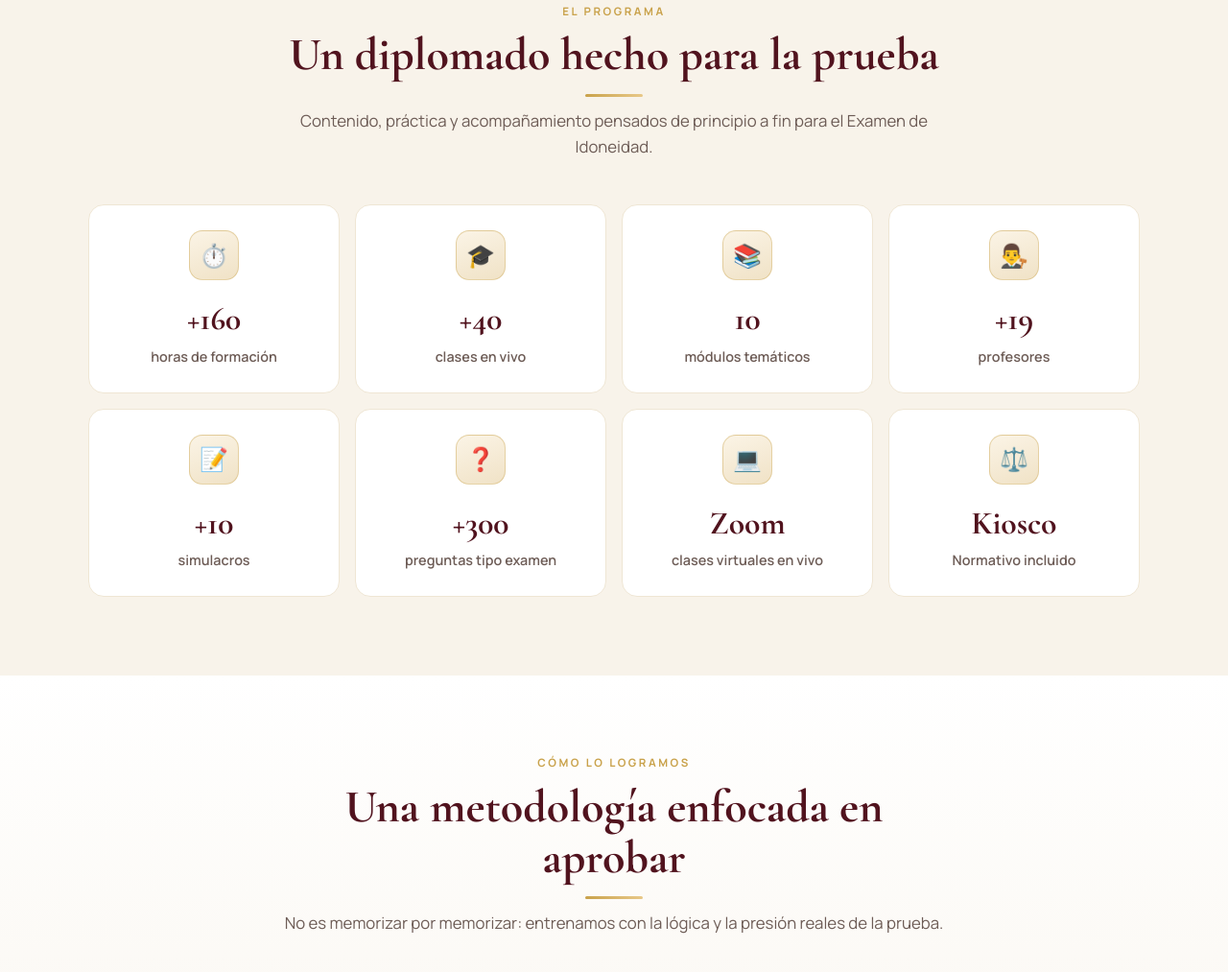
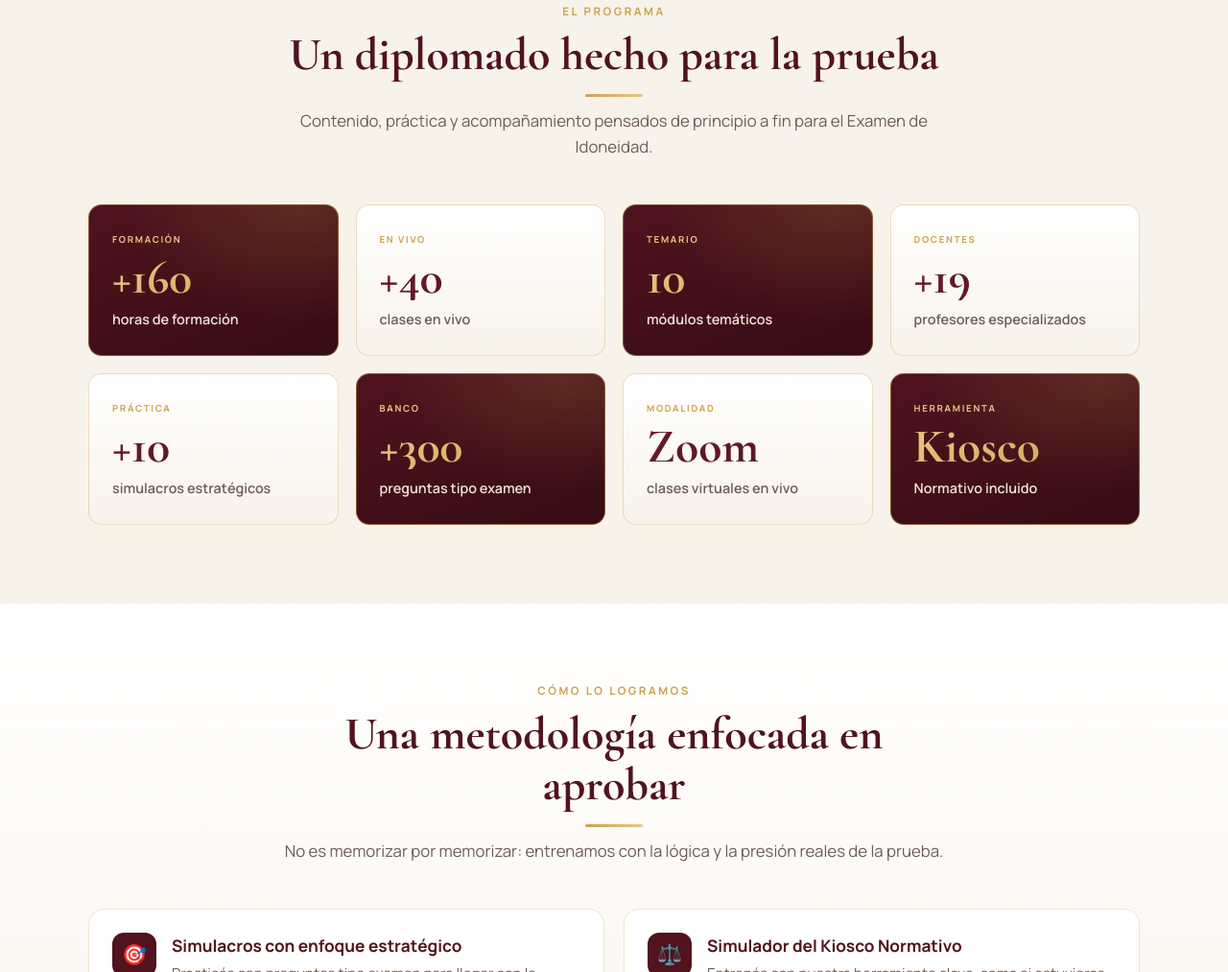
Before and after one commit to Ahgarzon/littigio, a plain HTML site: page index.html in a window 1280 px wide. Shown: the part 1273-2286 px from the top of the page at 96% size. Drawn offline with nearby package versions, Linux system fonts and the light colour scheme.

Commit message:
Littigio: rediseño sección 'El programa' — tarjetas editoriales vino/dorado en damero, fuera emojis

```diff
--- a/index.html
+++ b/index.html
@@ -88,12 +88,18 @@ section{padding:82px 0}
 .rule{width:60px;height:3px;background:linear-gradient(90deg,var(--gold),var(--gold-lt));margin:14px auto 0;border-radius:2px}
 
 /* Diplomado features */
-.feat-grid{display:grid;grid-template-columns:repeat(4,1fr);gap:16px}
-.feat{background:#fff;border:1px solid var(--cream2);border-radius:16px;padding:26px 20px;text-align:center;transition:.25s}
-.feat:hover{transform:translateY(-4px);box-shadow:0 16px 34px rgba(81,19,30,.1);border-color:rgba(201,162,75,.5)}
-.feat .ic{width:52px;height:52px;margin:0 auto 14px;border-radius:14px;display:flex;align-items:center;justify-content:center;background:linear-gradient(160deg,#fbf4e6,#f0e2c6);font-size:1.5rem;border:1px solid rgba(201,162,75,.4)}
-.feat .n{font-family:'Cormorant Garamond';font-size:2.1rem;font-weight:700;color:var(--wine)}
-.feat .l{font-size:.9rem;color:var(--muted);font-weight:600}
+.feat-grid{display:grid;grid-template-columns:repeat(4,1fr);gap:18px}
+.feat{position:relative;background:linear-gradient(180deg,#fff,var(--cream));border:1px solid rgba(201,162,75,.34);border-radius:14px;padding:28px 24px 26px;text-align:left;overflow:hidden;transition:.28s cubic-bezier(.2,.7,.3,1)}
+.feat:before{content:"";position:absolute;top:0;left:0;width:100%;height:3px;background:linear-gradient(90deg,var(--gold),var(--gold-lt));transform:scaleX(0);transform-origin:left;transition:.4s}
+.feat:hover{transform:translateY(-6px);box-shadow:0 22px 44px rgba(81,19,30,.15);border-color:var(--gold)}
+.feat:hover:before{transform:scaleX(1)}
+.feat .tag{display:block;font-family:'Manrope';font-weight:700;letter-spacing:.18em;text-transform:uppercase;font-size:.6rem;color:var(--gold);margin-bottom:10px}
+.feat .n{font-family:'Cormorant Garamond';font-size:3.1rem;font-weight:700;line-height:.92;background:linear-gradient(155deg,var(--wine3),var(--wine));-webkit-background-clip:text;background-clip:text;-webkit-text-fill-color:transparent}
+.feat .l{font-size:.9rem;color:var(--muted);font-weight:600;margin-top:8px}
+.feat.dark{background:radial-gradient(300px 200px at 85% 0,rgba(201,162,75,.18),transparent 60%),linear-gradient(158deg,var(--wine),var(--wine2));border-color:rgba(201,162,75,.5)}
+.feat.dark .n{background:linear-gradient(155deg,var(--gold-lt),var(--gold));-webkit-background-clip:text;background-clip:text;-webkit-text-fill-color:transparent}
+.feat.dark .l{color:var(--cream2)}
+.feat.dark .tag{color:var(--gold-lt)}
 
 /* Metodologia */
 .meto{background:linear-gradient(180deg,#fff,var(--cream))}
@@ -279,14 +285,14 @@ footer{background:var(--wine2);color:#d8cabb;padding:52px 0 30px;border-top:1px
       <p>Contenido, práctica y acompañamiento pensados de principio a fin para el Examen de Idoneidad.</p>
     </div>
     <div class="feat-grid">
-      <div class="feat"><div class="ic">⏱️</div><div class="n">+160</div><div class="l">horas de formación</div></div>
-      <div class="feat"><div class="ic">🎓</div><div class="n">+40</div><div class="l">clases en vivo</div></div>
-      <div class="feat"><div class="ic">📚</div><div class="n">10</div><div class="l">módulos temáticos</div></div>
-      <div class="feat"><div class="ic">👨‍⚖️</div><div class="n">+19</div><div class="l">profesores</div></div>
-      <div class="feat"><div class="ic">📝</div><div class="n">+10</div><div class="l">simulacros</div></div>
-      <div class="feat"><div class="ic">❓</div><div class="n">+300</div><div class="l">preguntas tipo examen</div></div>
-      <div class="feat"><div class="ic">💻</div><div class="n">Zoom</div><div class="l">clases virtuales en vivo</div></div>
-      <div class="feat"><div class="ic">⚖️</div><div class="n">Kiosco</div><div class="l">Normativo incluido</div></div>
+      <div class="feat dark"><span class="tag">Formación</span><div class="n">+160</div><div class="l">horas de formación</div></div>
+      <div class="feat"><span class="tag">En vivo</span><div class="n">+40</div><div class="l">clases en vivo</div></div>
+      <div class="feat dark"><span class="tag">Temario</span><div class="n">10</div><div class="l">módulos temáticos</div></div>
+      <div class="feat"><span class="tag">Docentes</span><div class="n">+19</div><div class="l">profesores especializados</div></div>
+      <div class="feat"><span class="tag">Práctica</span><div class="n">+10</div><div class="l">simulacros estratégicos</div></div>
+      <div class="feat dark"><span class="tag">Banco</span><div class="n">+300</div><div class="l">preguntas tipo examen</div></div>
+      <div class="feat"><span class="tag">Modalidad</span><div class="n">Zoom</div><div class="l">clases virtuales en vivo</div></div>
+      <div class="feat dark"><span class="tag">Herramienta</span><div class="n">Kiosco</div><div class="l">Normativo incluido</div></div>
     </div>
   </div>
 </section>
```
